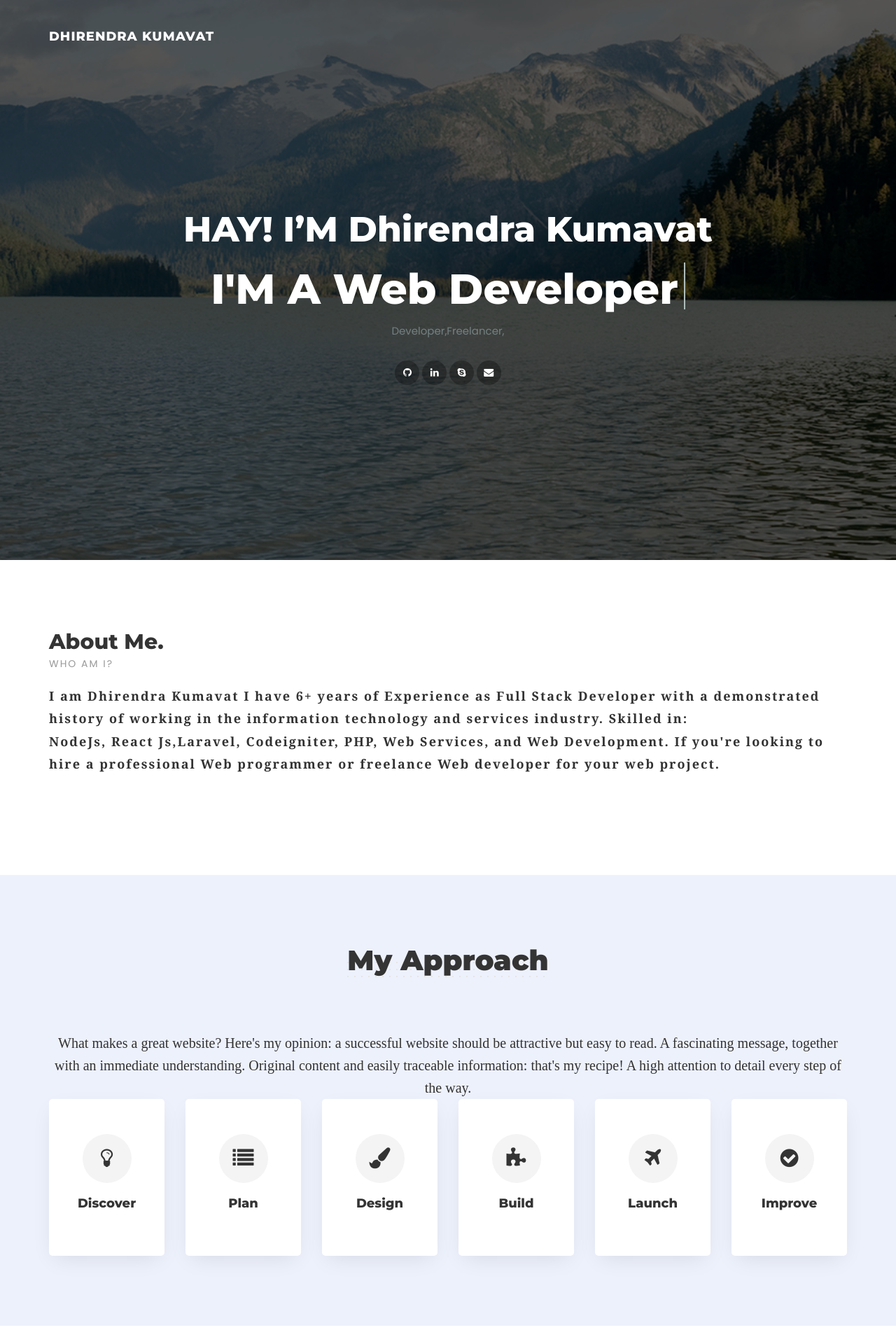
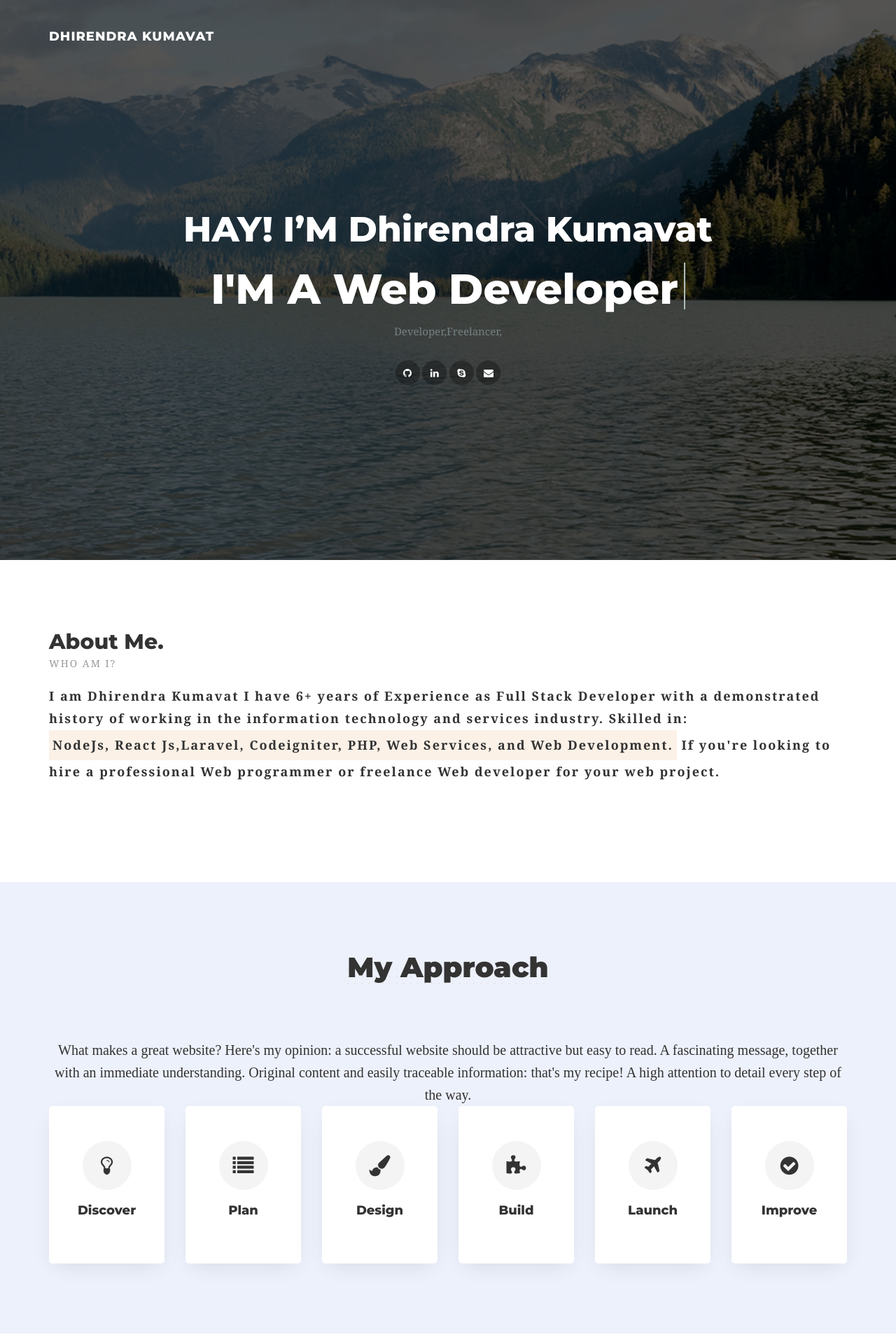
Before and after one commit to dhirenkumavat/dhirenkumavat.github.io, a PHP site: page / in a window 1280 px wide. Shown: the top 1920 px of the page at 70% size. Run offline with PHP 8.4, Linux system fonts and the light colour scheme; some libraries are stand-ins or nearby versions.

Commit message:
Add files via upload

```diff
--- a/css/style.css
+++ b/css/style.css
@@ -1,8 +1,7 @@
 @import url(main.css);
 body {
-  font-family: 'Poppins', sans-serif;
-  color: #343434;
-  font-weight: 400;
+  font-family: "Playfair Display", Georgia, serif;
+    font-weight: 400;
 }
 
 .section-padding {
@@ -30,6 +29,12 @@ body {
   bottom: -10px;
   left: 0;
   z-index: -1;
+}
+.text-js {
+  background: #fcf1e7;
+    line-height: 1.85;
+    font-family: "Playfair Display", Georgia, serif;
+    padding: 5px;
 }
 .elimentCon{
   background-color: transparent;
```
